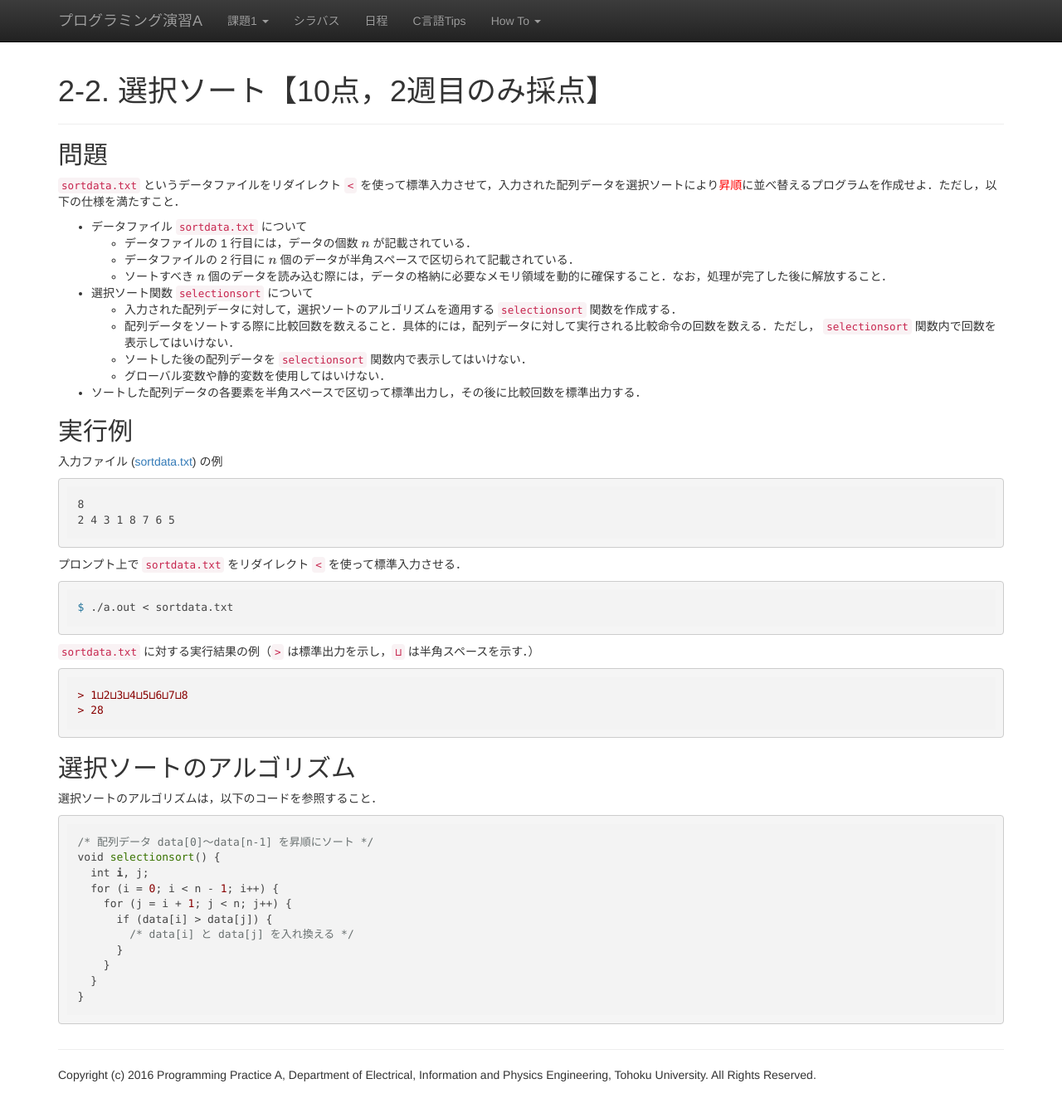
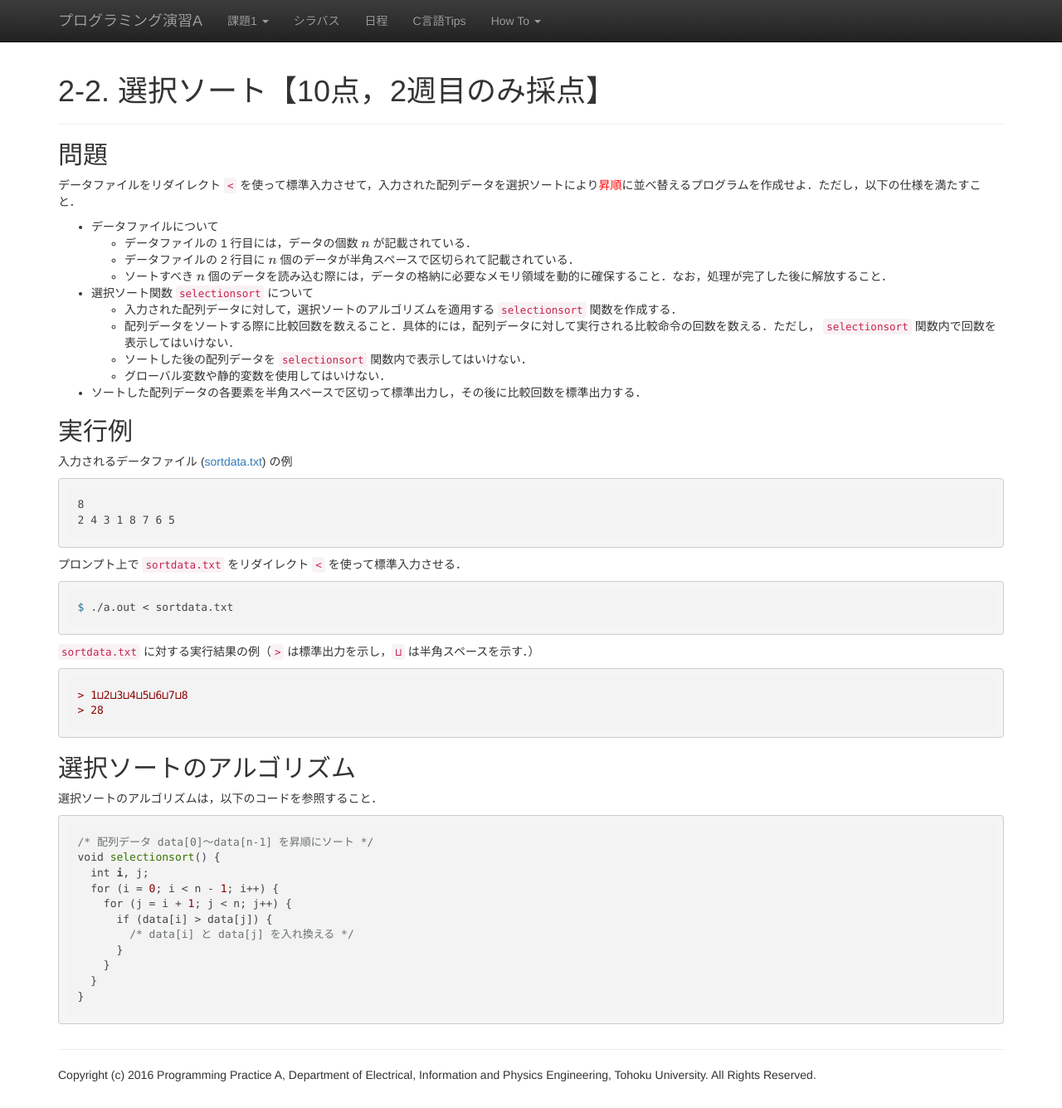
Before and after one commit to ecei-tohoku/ppa-public, a Jekyll site: the page built from kadai2/p22.md, in a window 1280 px wide and 1335 px high. Shown: the whole window at 83% size. Built offline with Jekyll 4.4.1, drawn with Linux system fonts in a browser that asks for light colours; nearby versions of some CDN libraries; formulas are drawn with MathJax 3.

Commit message:
Update p22.md

````diff
--- a/kadai2/p22.md
+++ b/kadai2/p22.md
@@ -4,9 +4,9 @@
 ---
 
 ## 問題
-`sortdata.txt` というデータファイルをリダイレクト `<` を使って標準入力させて，入力された配列データを選択ソートにより<font color="red">昇順</font>に並べ替えるプログラムを作成せよ．ただし，以下の仕様を満たすこと．
+データファイルをリダイレクト `<` を使って標準入力させて，入力された配列データを選択ソートにより<font color="red">昇順</font>に並べ替えるプログラムを作成せよ．ただし，以下の仕様を満たすこと．
 
-- データファイル `sortdata.txt` について
+- データファイルについて
   - データファイルの 1 行目には，データの個数 $n$ が記載されている．
   - データファイルの 2 行目に $n$ 個のデータが半角スペースで区切られて記載されている．
   - ソートすべき $n$ 個のデータを読み込む際には，データの格納に必要なメモリ領域を動的に確保すること．なお，処理が完了した後に解放すること．
@@ -18,7 +18,7 @@
 - ソートした配列データの各要素を半角スペースで区切って標準出力し，その後に比較回数を標準出力する．
 
 ## 実行例
-入力ファイル ([sortdata.txt](./sortdata.txt)) の例
+入力されるデータファイル ([sortdata.txt](./sortdata.txt)) の例
 
 ```
 8
````
